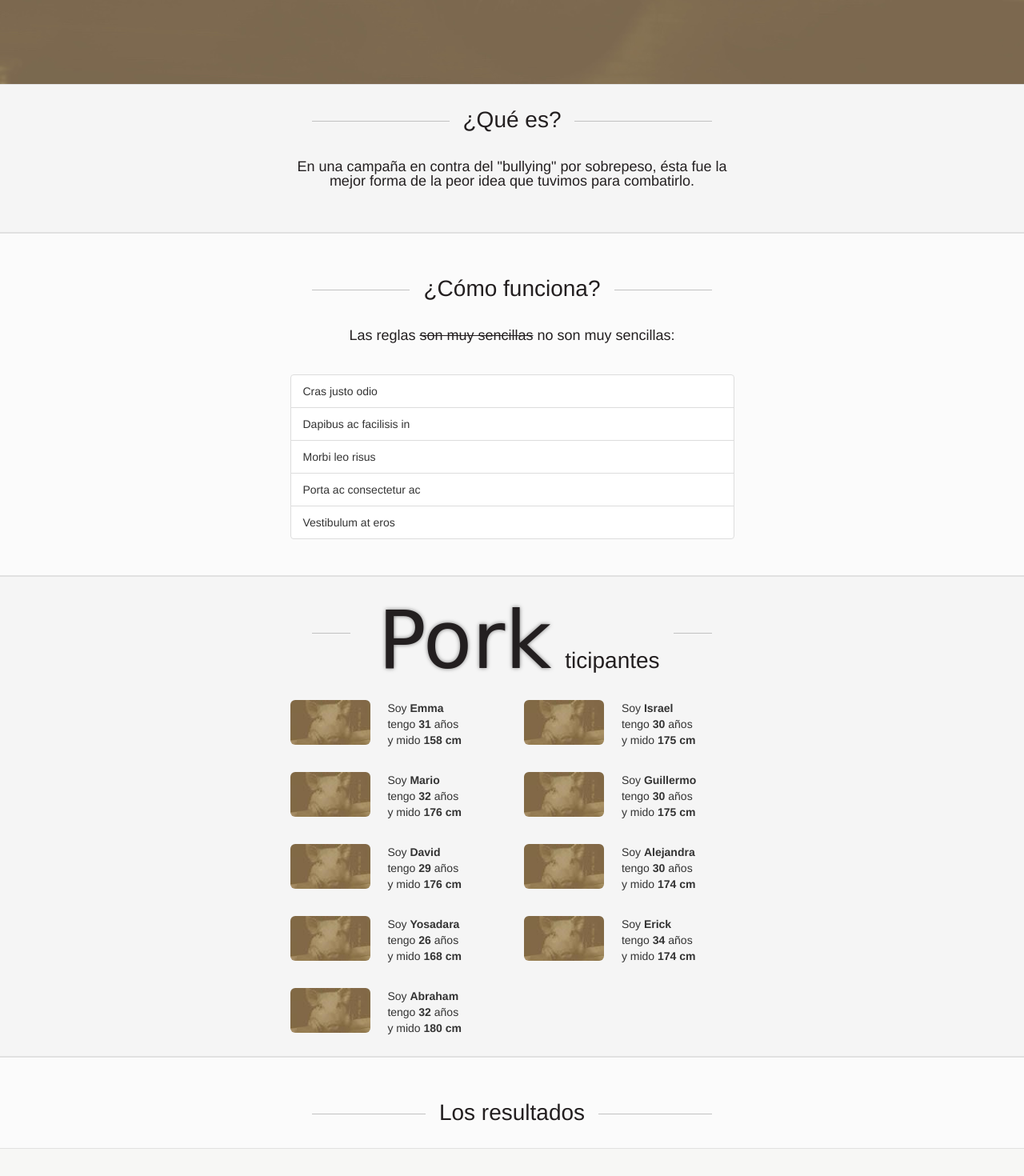
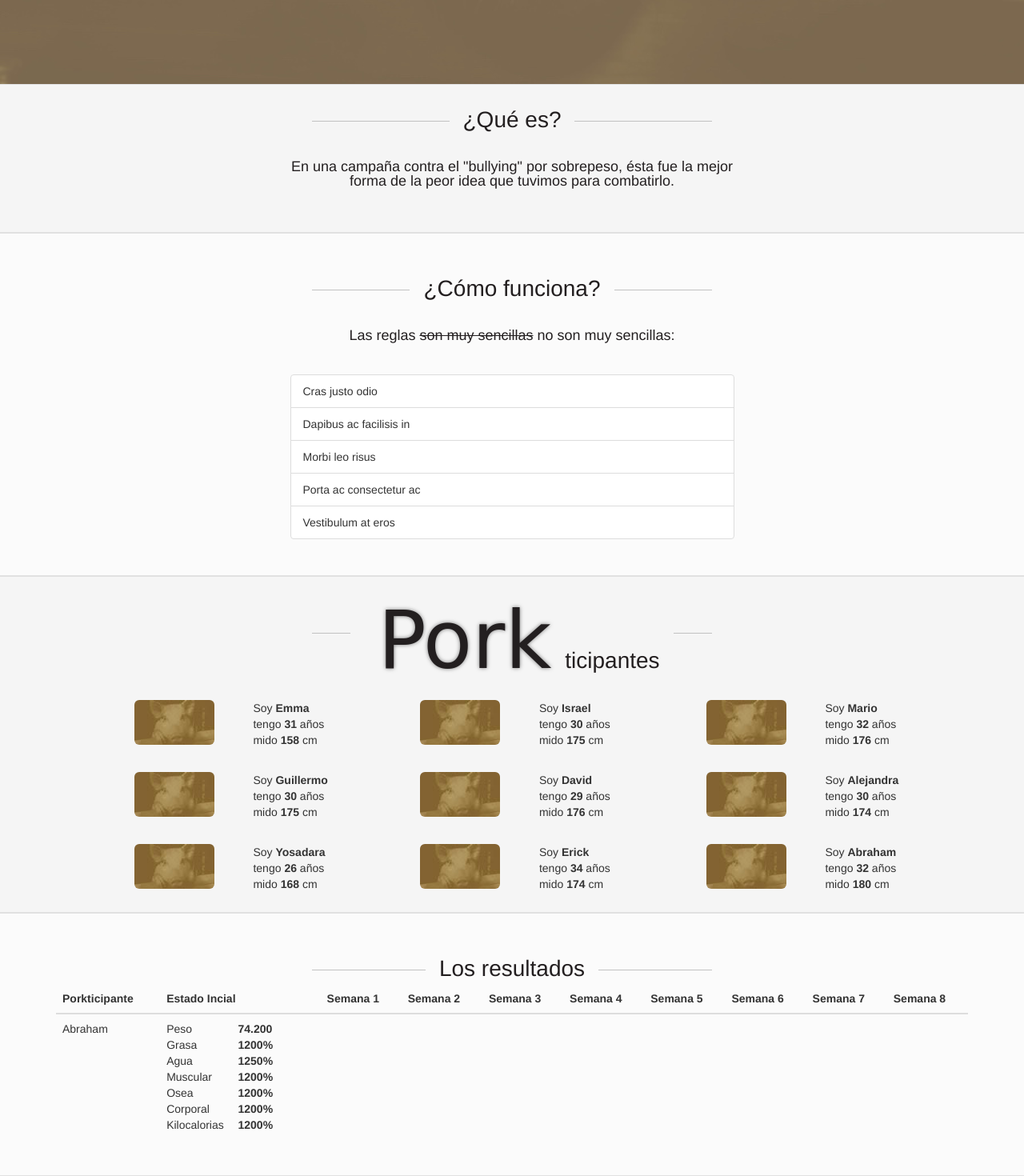
Before and after one commit to e-9/cerditon, a Django app: page /cerdoton/ in a window 1280 px wide. Shown: the part 717-2187 px from the top of the page at 80% size. Before the commit the page ends 2153 px from the top, so only its background shows below. Run offline with Django 3.2, Linux system fonts and the light colour scheme; data comes from the database, SQL or seed files in the repository; both versions use the stored data as it was after the commit; some libraries are stand-ins or nearby versions; some web fonts are replaced.

Commit message:
Avance de tabla de resultados

```diff
--- a/Cerdoton_Site/cerdoton_app/models.py
+++ b/Cerdoton_Site/cerdoton_app/models.py
@@ -20,4 +20,4 @@ class PigStatus(models.Model):
     ideal_weight = models.FloatField('Peso ideal', default=0.0)
     week = models.IntegerField('Semana', default=0)
     def __str__(self):
-        return self.weight
+        return str(self.weight)
--- a/Cerdoton_Site/cerdoton_app/templates/cerdoton_app/index.html
+++ b/Cerdoton_Site/cerdoton_app/templates/cerdoton_app/index.html
@@ -43,7 +43,7 @@
       </div>
       <div class="row">
         <div class="col-md-6 col-md-offset-3 text-center">
-          <p>En una campaña en contra del "bullying" por sobrepeso, &eacute;sta fue la mejor forma de la peor idea que tuvimos para combatirlo.</p>
+          <p>En una campaña contra el "bullying" por sobrepeso, &eacute;sta fue la mejor forma de la peor idea que tuvimos para combatirlo.</p>
         </div>
       </div>
     </div>
@@ -89,17 +89,17 @@
         </div>
       </div>
       <div class="row crdtn-vintage-pad">
-        <div class="col-md-6 col-md-offset-3">
+        <div class="col-md-11 col-md-offset-1">
           <div class="row">
             {% if pigs_list %}
               {% for pig in pigs_list %}
-                <div class="col-md-6">
-                  <div class="row text-left crdtn-row-pad">
+                <div class="col-md-4">
+                  <div class="row crdtn-row-pad">
                     <div class="col-md-4">
                       {% load staticfiles %}
                       <img src="{% static "cerdoton_app/img/avatar.jpg" %}" class="img-rounded" alt"Cuiiii">
                     </div>
-                    <div class="col-md-7 col-md-offset-1">
+                    <div class="col-md-6 col-md-offset-1 text-left">
                       <div class="row">
                         <div class="col-md-12">
                           Soy <strong>{{ pig.Name }}</strong>
@@ -112,7 +112,7 @@
                       </div>
                       <div class="row">
                         <div class="col-md-12">
-                          y mido <strong>{{ pig.Height }} cm</strong>
+                          mido <strong>{{ pig.Height }}</strong> cm
                         </div>
                       </div>
                     </div>
@@ -139,6 +139,68 @@
           </h2>
         </div>
       </div>
+      <div class="row">
+        <div class="col-md-12">
+          <div class="table-responsive">
+            <table class="table table-hover">
+              <thead>
+                <tr>
+
+                  <th>Porkticipante</th>
+                  <th>Estado Incial</th>
+                  <th>Semana 1</th>
+                  <th>Semana 2</th>
+                  <th>Semana 3</th>
+                  <th>Semana 4</th>
+                  <th>Semana 5</th>
+                  <th>Semana 6</th>
+                  <th>Semana 7</th>
+                  <th>Semana 8</th>
+
+                </tr>
+              </thead>
+              <tbody>
+
+                <tr>
+                  <td class="text-left">Abraham</td>
+                  <td>
+                    <div class="row">
+                      <div class="col-md-5 text-left">Peso</div>
+                      <div class="col-md-4 text-right"><strong>74.200</strong></div>
+                    </div>
+                    <div class="row">
+                      <div class="col-md-5 text-left">Grasa</div>
+                      <div class="col-md-4 text-right"><strong>1200%</strong></div>
+                    </div>
+                    <div class="row">
+                      <div class="col-md-5 text-left">Agua</div>
+                      <div class="col-md-4 text-right"><strong>1250%</strong></div>
+                    </div>
+                    <div class="row">
+                      <div class="col-md-5 text-left">Muscular</div>
+                      <div class="col-md-4 text-right"><strong>1200%</strong></div>
+                    </div>
+                    <div class="row">
+                      <div class="col-md-5 text-left">Osea</div>
+                      <div class="col-md-4 text-right"><strong>1200%</strong></div>
+                    </div>
+                    <div class="row">
+                      <div class="col-md-5 text-left">Corporal</div>
+                      <div class="col-md-4 text-right"><strong>1200%</strong></div>
+                    </div>
+                    <div class="row">
+                      <div class="col-md-5 text-left">Kilocalorias</div>
+                      <div class="col-md-4 text-right"><strong>1200%</strong></div>
+                    </div>
+                  </td>
+
+                </tr>
+
+              </tbody>
+            </table>
+          </div
+        </div>
+      </div>
     </div>
   </section>
 
--- a/Cerdoton_Site/cerdoton_app/views.py
+++ b/Cerdoton_Site/cerdoton_app/views.py
@@ -6,6 +6,15 @@ from cerdoton_app.models import PigData, PigStatus
 def index(request):
     pigs_list = PigData.objects.all()
     context = {'pigs_list': pigs_list}
+
+    print ('Prueba' + str(PigData.objects.all()[0].pigstatus_set.all().count()))
+    tst = PigData.objects.all()
+    tststat = tst[0].pigstatus_set.all()
+    print (str(tststat[0].weight))
+    print (str(tststat[0].fat_percentage))
+    print (str(tststat[0].total_body_water))
+    print (str(tststat[0].kilocalories))
+
     return render(request, 'cerdoton_app/index.html', context)
 
 def generalData(request, pig_id):
```
Also changed, not shown: Cerdoton_Site/cerdoton_app/static/cerdoton_app/img/avatar.jpg, Cerdoton_Site/db.sqlite3, 2 other files.
